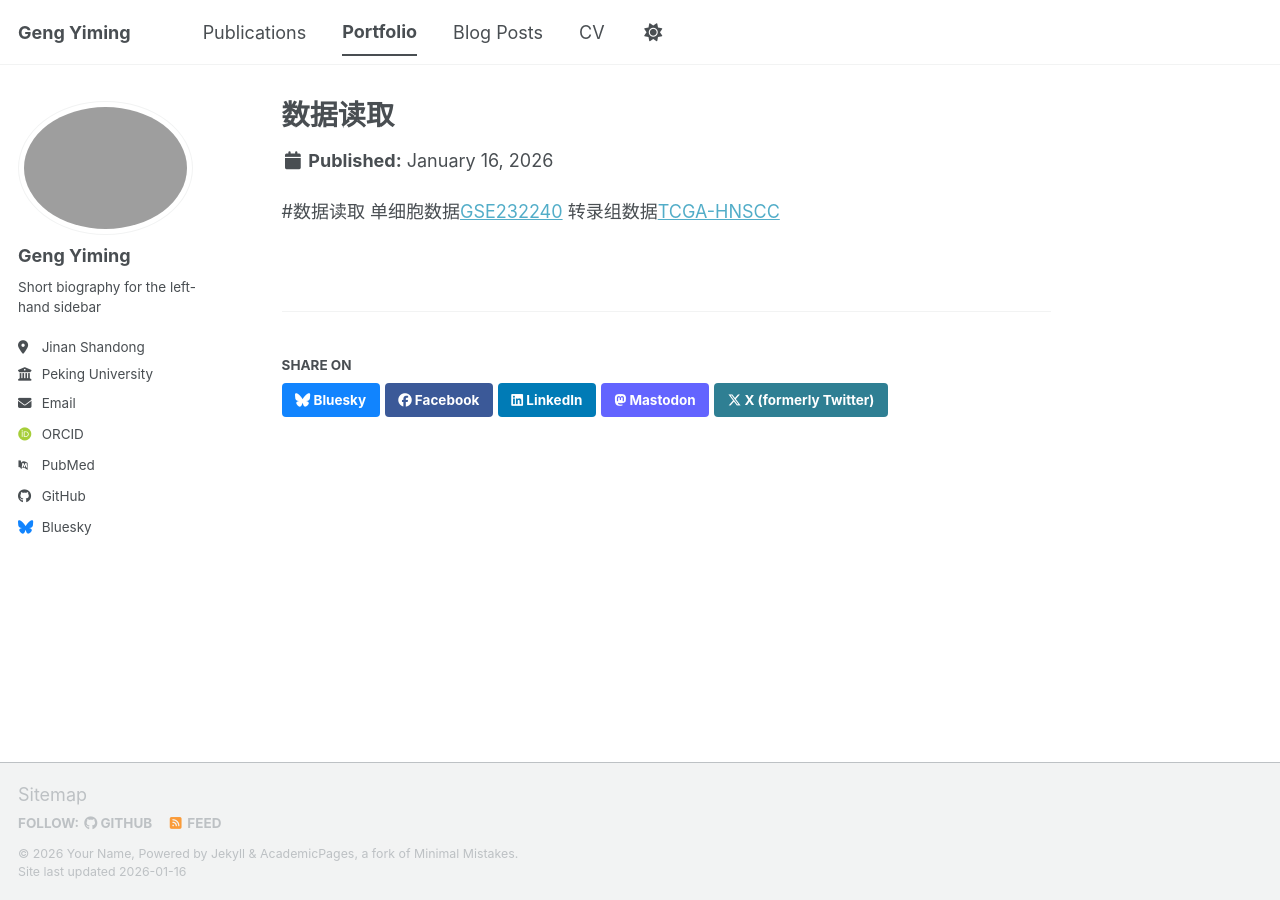
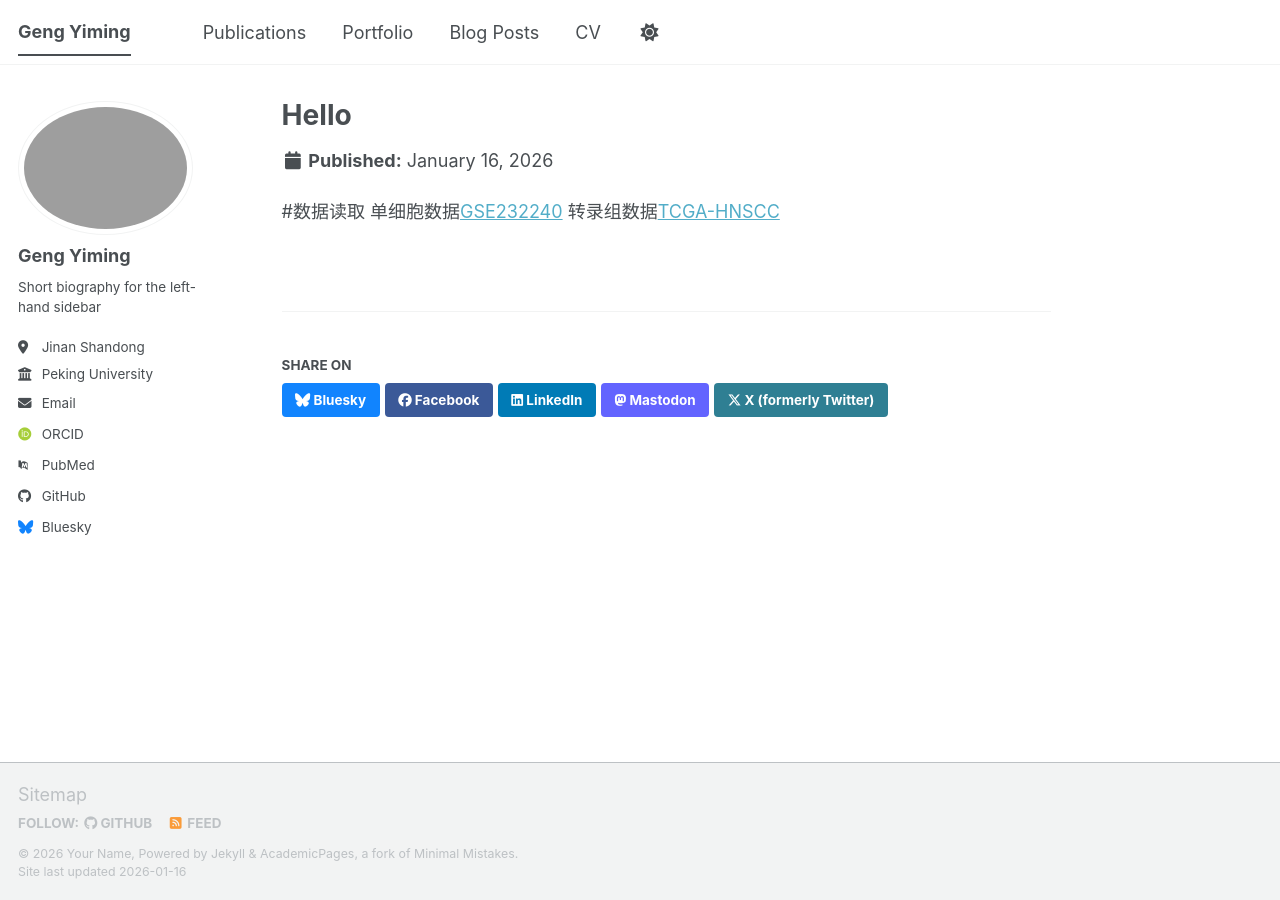
Before and after one commit to GENGYIM/GENGYIM.github.io, a Jekyll site: the page built from _portfolio/portfolio-1.md, in a window 1280 px wide. Built offline with Jekyll 4.4.1, drawn with Linux system fonts in a browser that asks for light colours; some web fonts are replaced; a script bundle is joined from its source files by our own code; library files that are not in the unit come from our copies.

Commit message:
Update portfolio-1.md

```diff
--- a/_portfolio/portfolio-1.md
+++ b/_portfolio/portfolio-1.md
@@ -1,7 +1,10 @@
 ---
-title: "数据读取"
-excerpt: "Short description of portfolio item number 1<br/><img src='/images/500x300.png'>"
-collection: portfolio
+permalink: /
+title: "Hello"
+author_profile: true
+redirect_from:
+  - /about/
+  - /about.html
 ---
 #数据读取
 单细胞数据[GSE232240](https://www.ncbi.nlm.nih.gov/geo/query/acc.cgi?acc=GSE232240)
```
